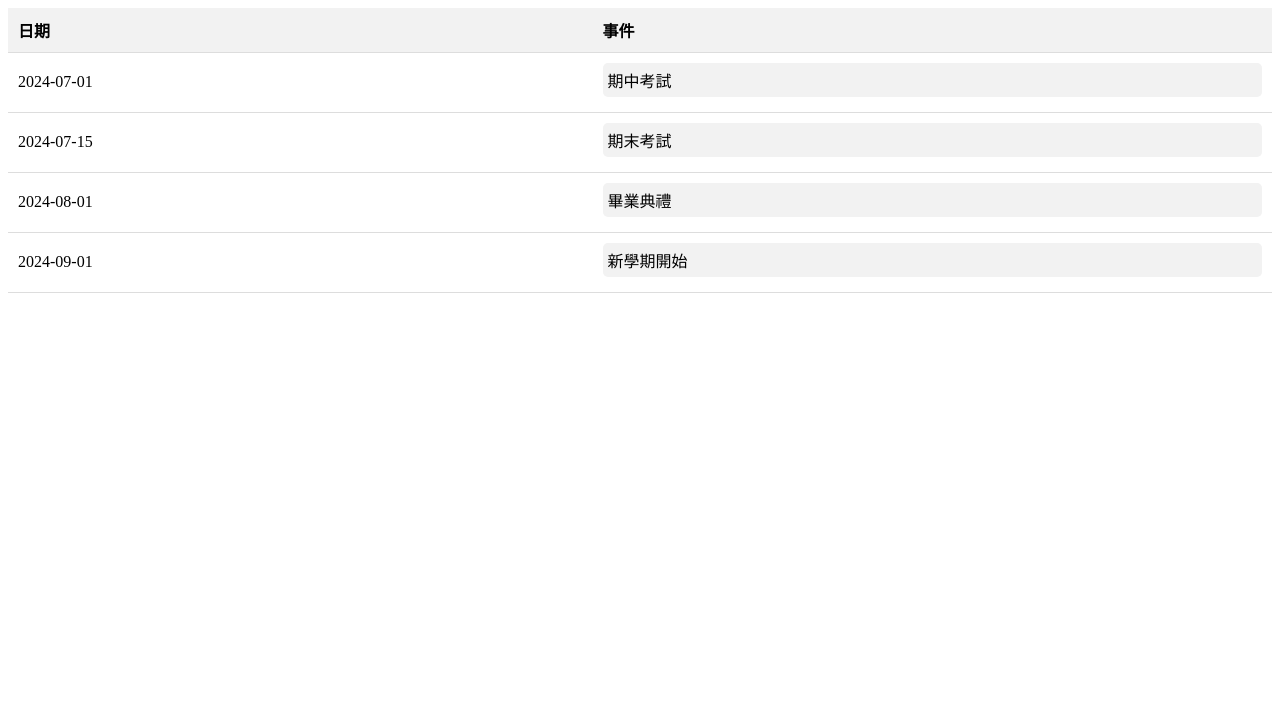
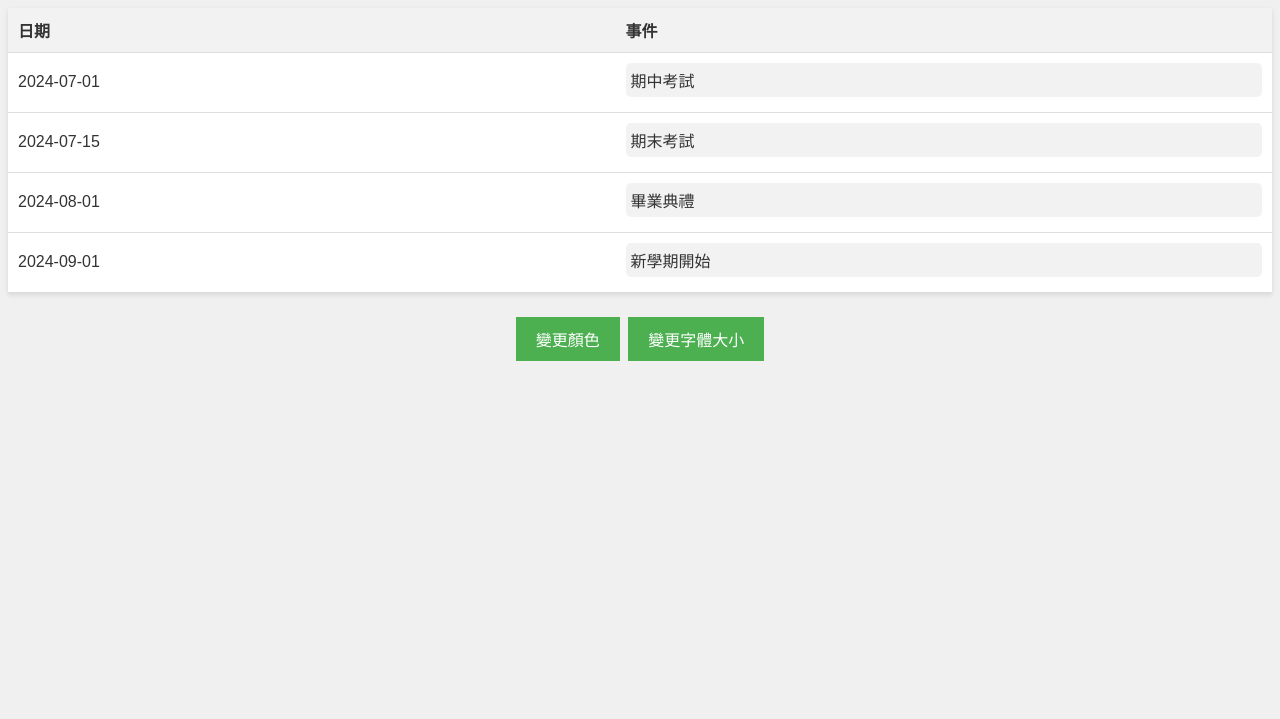
Before and after one commit to snow-sylvia/Tzu-sp.github.io, a plain HTML site: page index.html in a window 1280 px wide. Shown: the part 81-800 px from the top of the page. Drawn offline with Linux system fonts and the light colour scheme.

Commit message:
Add files via upload

```diff
--- a/index.html
+++ b/index.html
@@ -3,23 +3,52 @@
   <head>
     <title>班級行事曆</title>
     <style>
+      body {
+        font-family: Arial, sans-serif;
+        background-color: #f0f0f0;
+        color: #333;
+      }
+
       table {
         width: 100%;
         border-collapse: collapse;
+        background-color: #fff;
+        box-shadow: 0 2px 5px rgba(0, 0, 0, 0.1);
       }
+
       th, td {
         padding: 10px;
         text-align: left;
         border-bottom: 1px solid #ddd;
       }
+
       th {
         background-color: #f2f2f2;
       }
+
       .event {
         background-color: #f2f2f2;
         padding: 5px;
         border-radius: 5px;
         margin-bottom: 5px;
+      }
+
+      #controls {
+        margin-top: 20px;
+        text-align: center;
+      }
+
+      #controls button {
+        background-color: #4CAF50;
+        color: #fff;
+        border: none;
+        padding: 10px 20px;
+        text-align: center;
+        text-decoration: none;
+        display: inline-block;
+        font-size: 16px;
+        margin: 4px 2px;
+        cursor: pointer;
       }
     </style>
   </head>
@@ -35,6 +64,10 @@
       <tbody>
       </tbody>
     </table>
+    <div id="controls">
+      <button id="changeColor">變更顏色</button>
+      <button id="changeFontSize">變更字體大小</button>
+    </div>
     <script>
       // 定義事件資料
       const events = [
@@ -59,6 +92,32 @@
         row.appendChild(eventCell);
         calendarBody.appendChild(row);
       });
+
+      // 變更顏色和字體大小的按鈕事件處理
+      const changeColorBtn = document.getElementById('changeColor');
+      const changeFontSizeBtn = document.getElementById('changeFontSize');
+
+      changeColorBtn.addEventListener('click', () => {
+        document.body.style.backgroundColor = getRandomColor();
+        document.body.style.color = getRandomColor();
+      });
+
+      changeFontSizeBtn.addEventListener('click', () => {
+        document.body.style.fontSize = getRandomFontSize();
+      });
+
+      function getRandomColor() {
+        const letters = '0123456789ABCDEF';
+        let color = '#';
+        for (let i = 0; i < 6; i++) {
+          color += letters[Math.floor(Math.random() * 16)];
+        }
+        return color;
+      }
+
+      function getRandomFontSize() {
+        return Math.floor(Math.random() * (30 - 16 + 1)) + 16 + 'px';
+      }
     </script>
   </body>
   </html>
```
